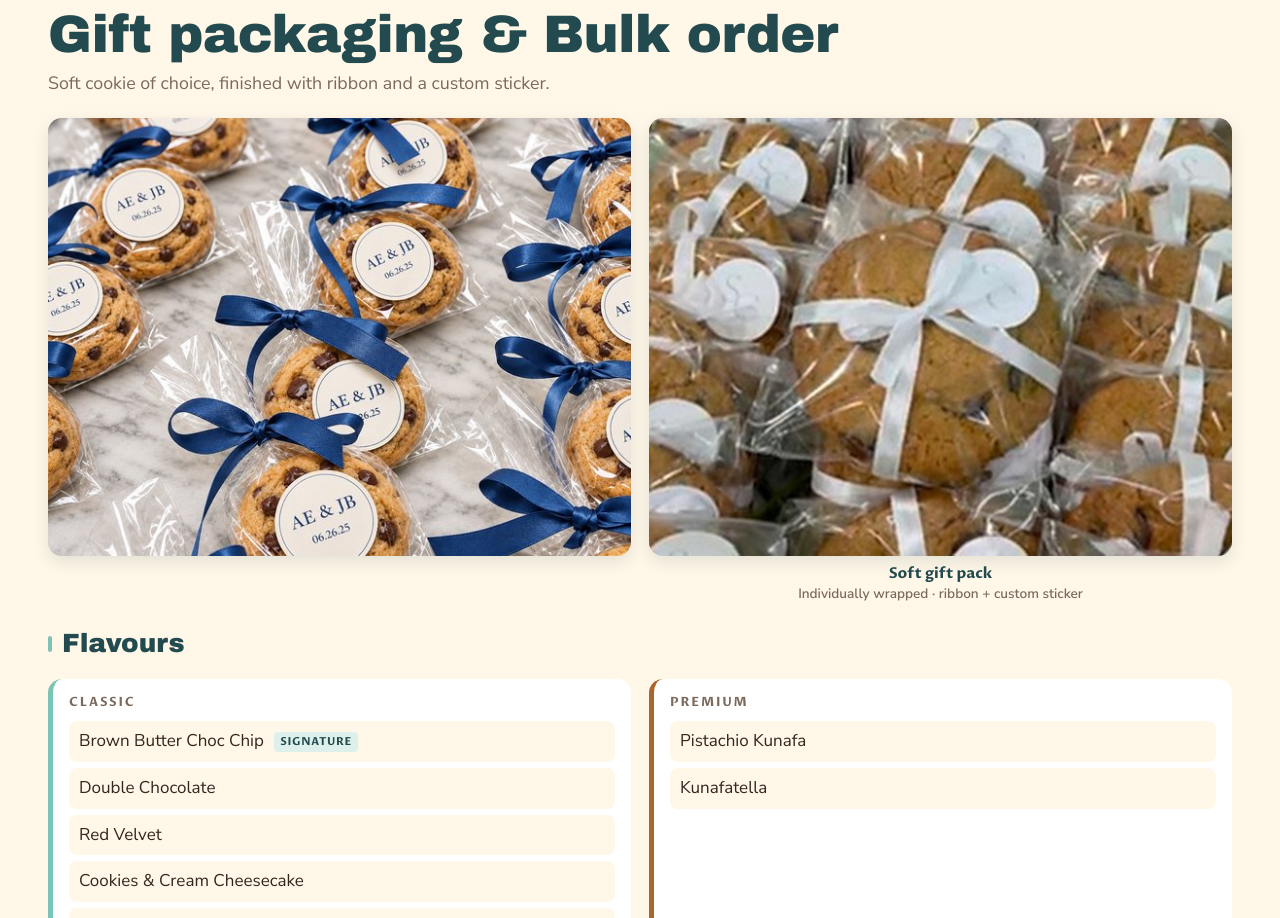
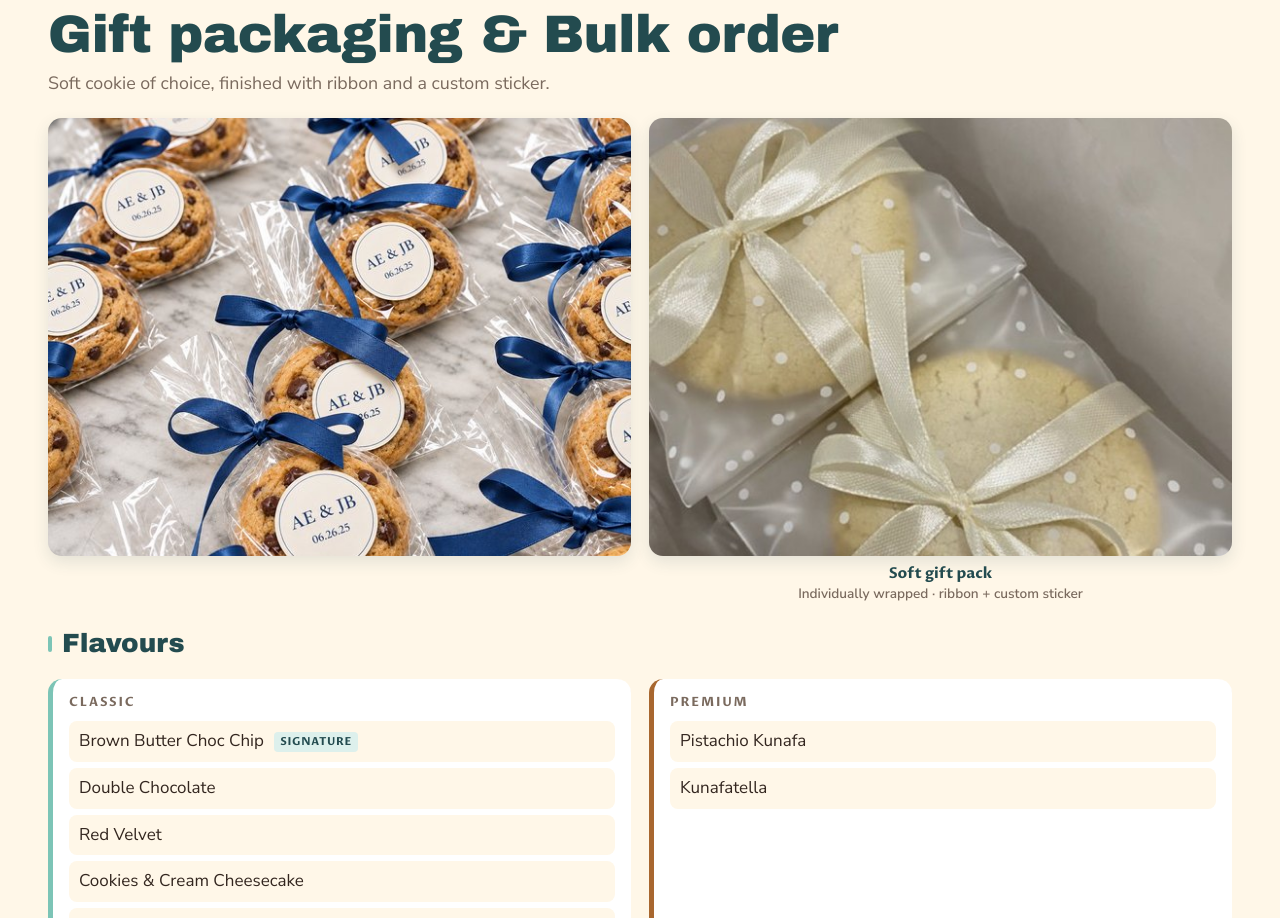
Before and after one commit to chriyenterl/noms-catalogue, a plain HTML site: page index.html in a window 1280 px wide. Shown: the part 844-1762 px from the top of the page. Drawn offline with Linux system fonts and the light colour scheme.

Commit message:
Soft: second photo -> owner's polka-dot bag photo

```diff
--- a/index.html
+++ b/index.html
@@ -540,7 +540,7 @@ a.btn-wa,a.btn-wa span,a.header-wa,a.header-wa span,a.fab-wa{color:#fff !importa
         <img class="photo" src="assets/img/soft-ribbon.jpg?v=8" srcset="assets/img/soft-ribbon.jpg?v=8 600w, assets/img/soft-ribbon-2x.jpg?v=8 1200w" sizes="(min-width:640px) 533px, calc(100vw - 40px)" width="600" height="450" alt="Soft gift packs with ribbon and custom sticker">
       </figure>
       <figure>
-        <img class="photo" src="assets/img/soft-original.jpg?v=1" srcset="assets/img/soft-original.jpg?v=1 600w, assets/img/soft-original-2x.jpg?v=1 1200w" sizes="(min-width:640px) 533px, calc(100vw - 40px)" width="600" height="450" alt="Rows of individually wrapped soft cookies tied with white ribbon and round custom stickers">
+        <img class="photo" src="assets/img/soft-dots.jpg?v=1" srcset="assets/img/soft-dots.jpg?v=1 600w, assets/img/soft-dots-2x.jpg?v=1 1200w" sizes="(min-width:640px) 533px, calc(100vw - 40px)" width="600" height="450" alt="Two soft cookies in polka-dot bags tied with cream satin ribbon">
         <figcaption class="cap">Soft gift pack<span>Individually wrapped · ribbon + custom sticker</span></figcaption>
       </figure>
     </div>
```
Also changed, not shown: assets/img/soft-dots-2x.jpg (added), assets/img/soft-dots.jpg (added).
